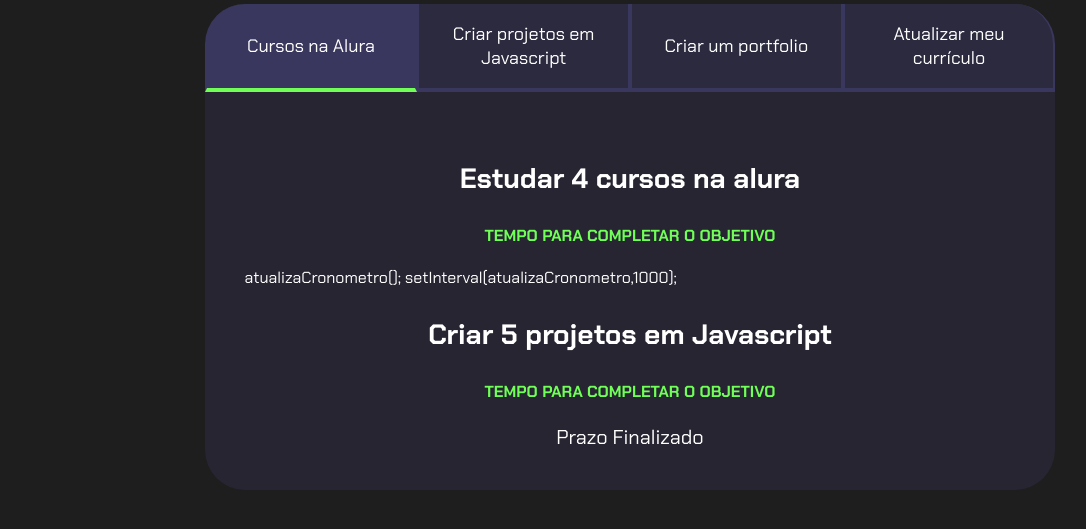
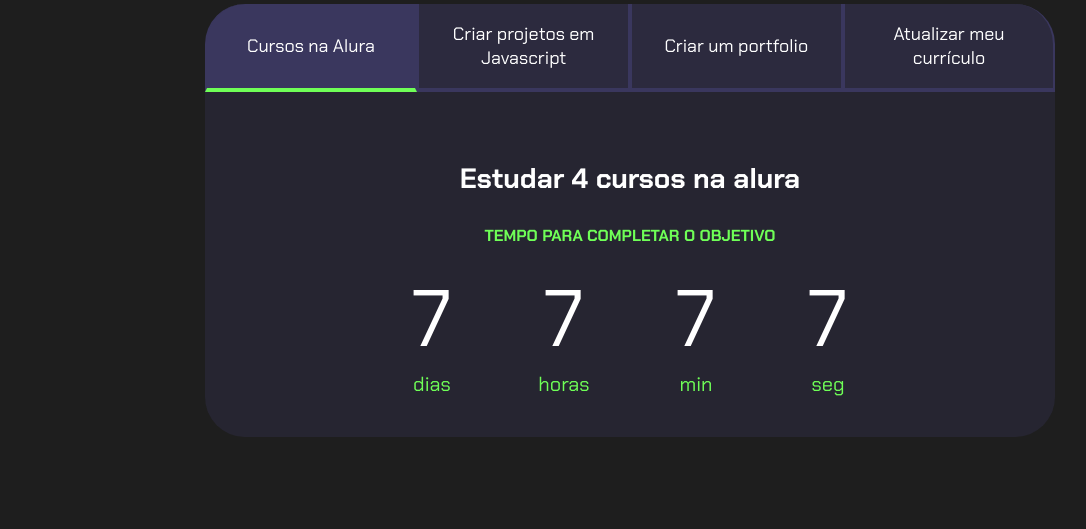
Before and after one commit to mahdoj6/Projeto-de-vida, a plain HTML site: page index.html in a window 1280 px wide. Shown: the part 99-628 px from the top of the page, without its empty margins (10-1096 px from the left). Drawn offline with Linux system fonts and the light colour scheme.

Commit message:
Add files via upload

```diff
--- a/index.html
+++ b/index.html
@@ -21,8 +21,27 @@
         <div class="abas-textos">
             <div class="aba-conteudo ativo">
                 <h3 class="aba-conteudo-titulo-principal">Estudar 4 cursos na alura</h3>
-                <h4 class="aba-conteudo-titulo-secundario">Tempo para completar o objetivo</h4>atualizaCronometro();
-                setInterval(atualizaCronometro,1000);
+                <h4 class="aba-conteudo-titulo-secundario">Tempo para completar o objetivo</h4>
+                <div class="contador">
+                    <div class="contador-digito">
+                        <p class="contador-digito-numero">7</p>
+                        <p class="contador-digito-texto">dias</p>
+                    </div>
+                    <div class="contador-digito">
+                        <p class="contador-digito-numero">7</p>
+                        <p class="contador-digito-texto">horas</p>
+                    </div>
+                    <div class="contador-digito">
+                        <p class="contador-digito-numero">7</p>
+                        <p class="contador-digito-texto">min</p>
+                    </div>
+                    <div class="contador-digito">
+                        <p class="contador-digito-numero">7</p>
+                        <p class="contador-digito-texto">seg</p>
+                    </div>
+                </div>
+            </div>
+            <div class="aba-conteudo">
                 <h3 class="aba-conteudo-titulo-principal">Criar 5 projetos em Javascript</h3>
                 <h4 class="aba-conteudo-titulo-secundario">Tempo para completar o objetivo</h4>
                 <div class="contador"></div>
--- a/main.js
+++ b/main.js
@@ -51,4 +51,4 @@
     setInterval(atualizaCronometro,1000);
 }
 
-comecaCronometro();
+//comecaCronometro();
--- a/style.css
+++ b/style.css
@@ -91,8 +91,26 @@
 }
 
 .contador {
-    font-size: 20px;
+    display:flex;
+    justify-content: center;
+    flex-wrap: wrap;
+}
+
+.contador-digito {
+    padding: 0 16px;
     text-align: center;
+    min-width: 100px;
+}
+
+.contador-digito-numero {
+    font-size: 80px;
+    margin: 0;
+}
+
+.contador-digito-texto {
+    color: var(--verde);
+    font-size:20px;
+    margin: 0;
 }
 
 @media screen and (min-width: 768px) {
```
